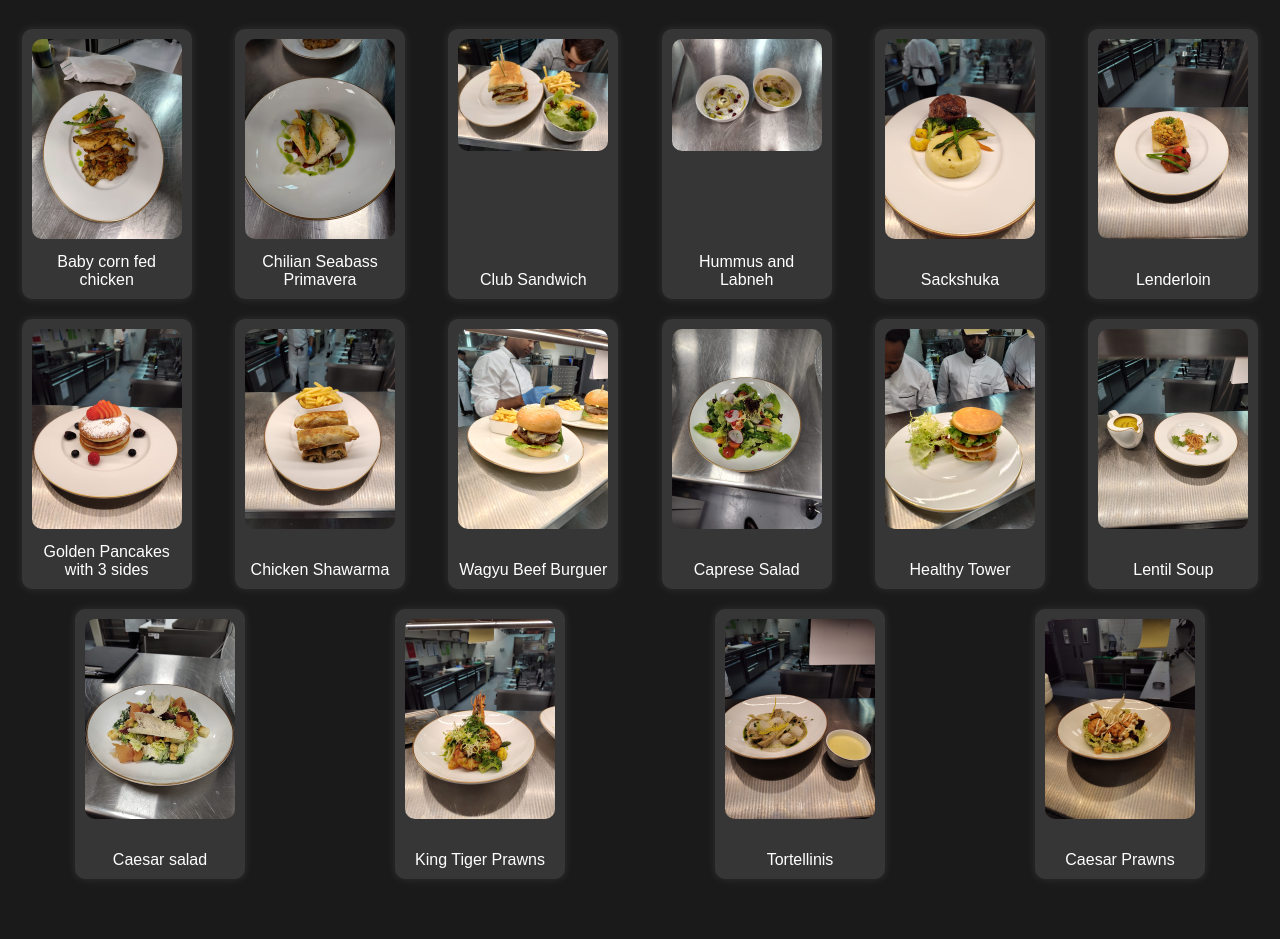
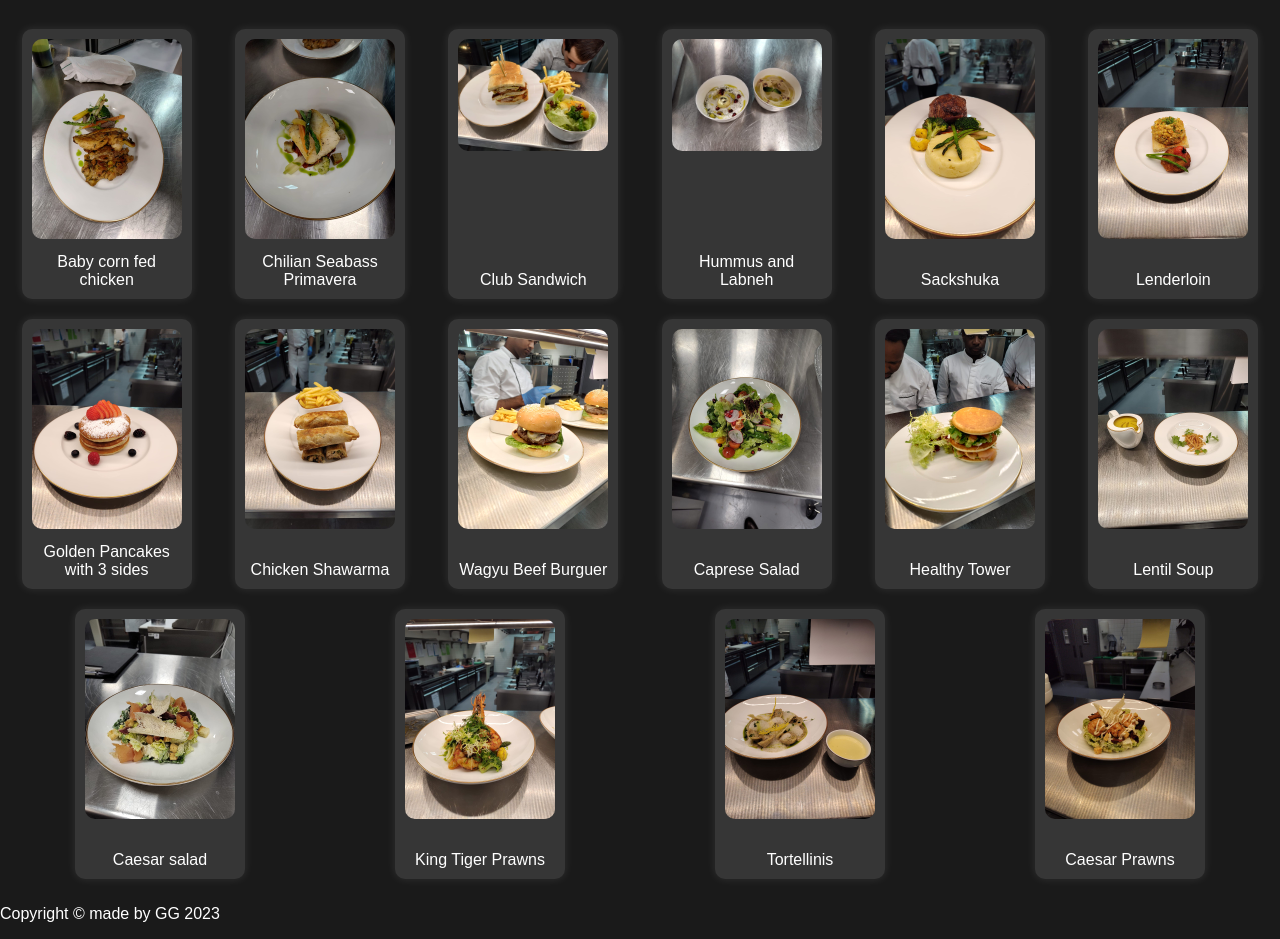
Before and after one commit to Crotoconlaptop/roomservice, a plain HTML site: page index.html in a window 1280 px wide. Shown: the part 61-1000 px from the top of the page. Before the commit the page ends 966 px from the top, so only its background shows below. Drawn offline with Linux system fonts and the light colour scheme.

Commit message:
Add files via upload

```diff
--- a/index.html
+++ b/index.html
@@ -82,7 +82,11 @@
     <img id="plato-ampliado-img" src="" alt="Plato Ampliado">
     <div id="nombre-plato"></div>
   </div>
-
+  <footer>
+    <div class="copyright">
+        <p>Copyright © made by GG 2023</p>
+      </div>
+    </footer>
   <script src="index.js"></script>
 
 </body>
```
